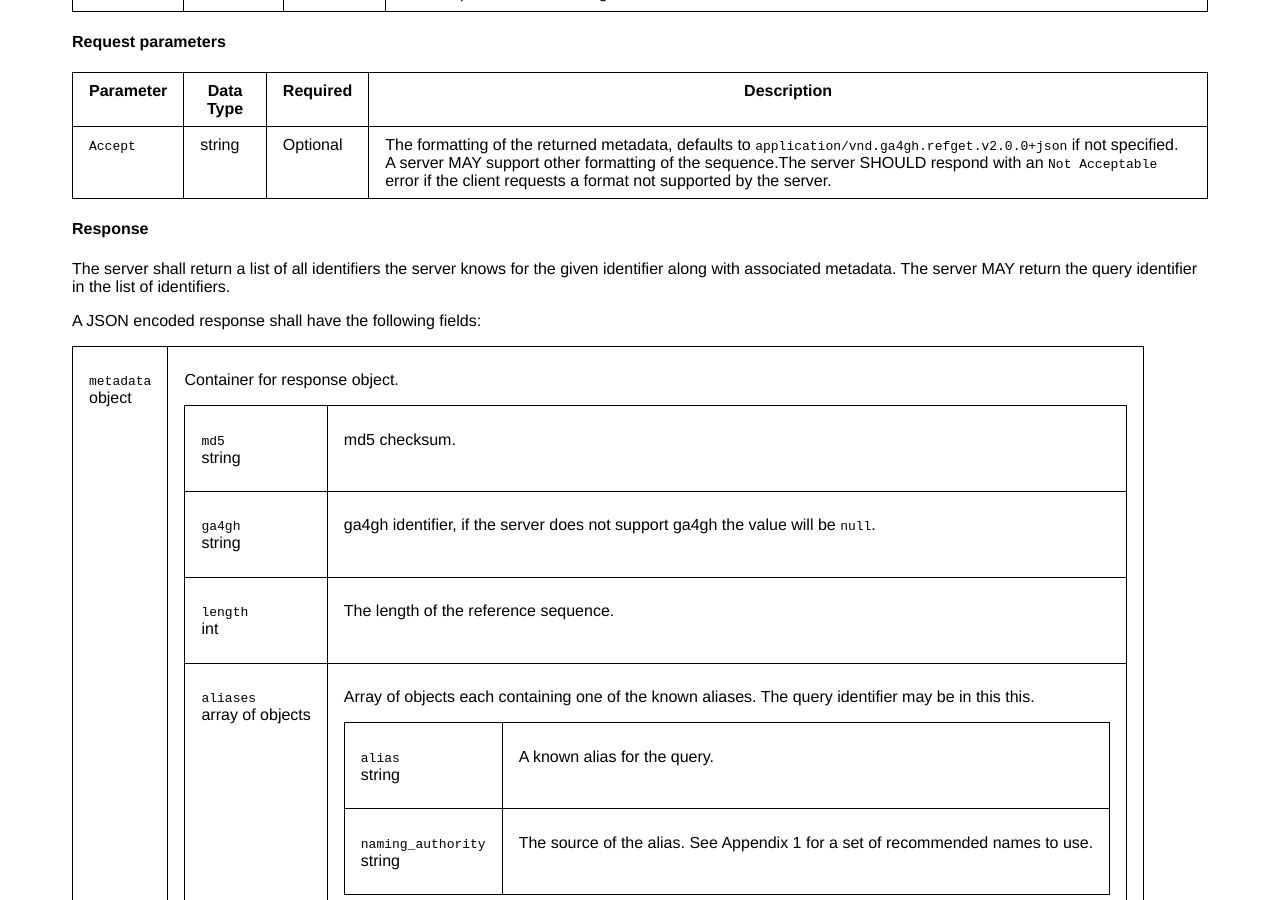
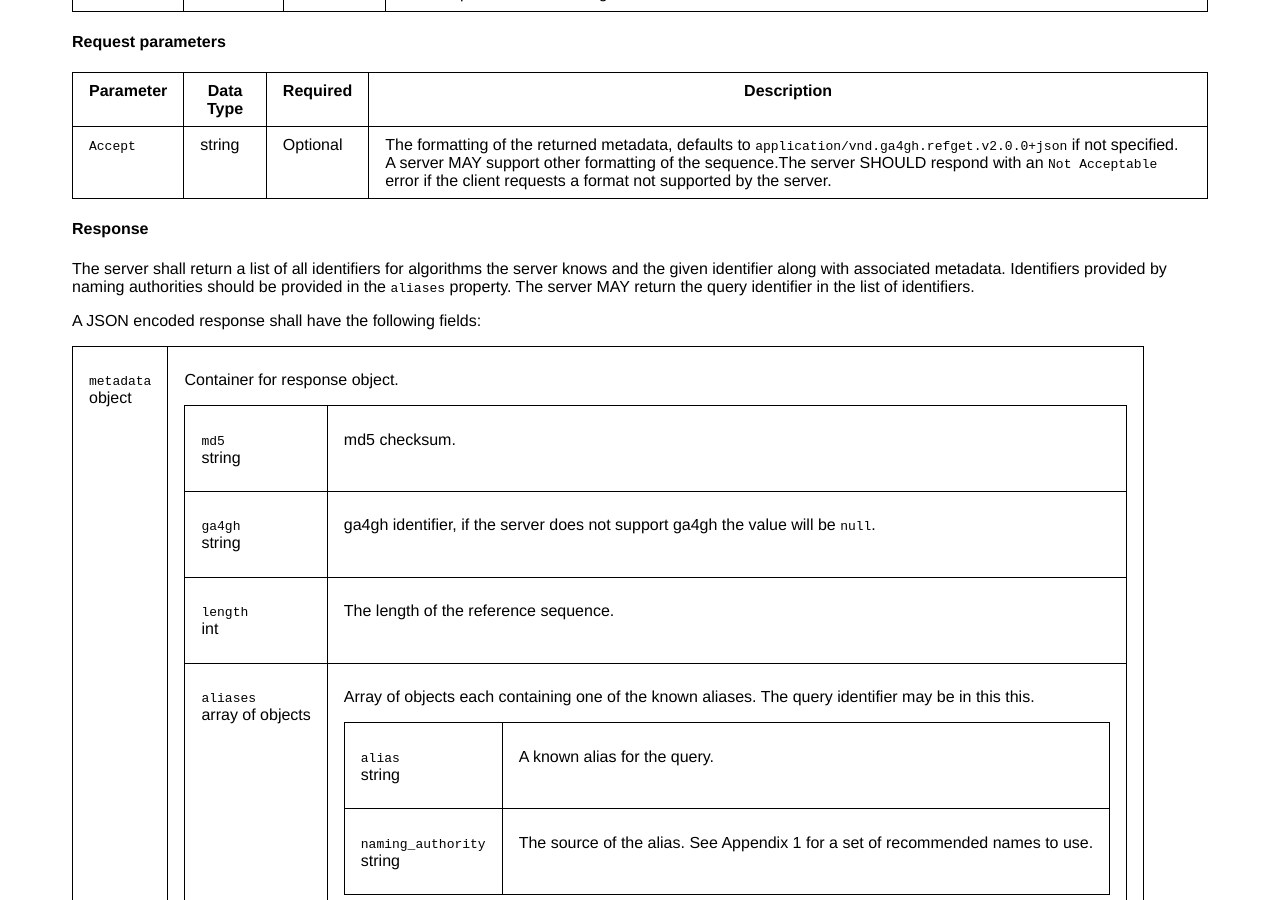
Before and after one commit to samtools/hts-specs, a Jekyll site: the page built from refget.md, in a window 1280 px wide and 900 px high, scrolled down 6060 px. Built offline with Jekyll 4.4.1, drawn with Linux system fonts in a browser that asks for light colours; some of the changed text lies outside the part shown.

Commit message:
Couple of clarifications before v2.0 (#9)
* Clarify the metadata return format

* Clarify subsequence_limit applies to all range request method

```diff
--- a/refget.md
+++ b/refget.md
@@ -237,7 +237,7 @@ Content-type: application/vnd.ga4gh.refget.v2.0.0+json
 
 #### Response
 
-The server shall return a list of all identifiers the server knows for the given identifier along with associated metadata. The server MAY return the query identifier in the list of identifiers.
+The server shall return a list of all identifiers for algorithms the server knows and the given identifier along with associated metadata. Identifiers provided by naming authorities should be provided in the `aliases` property. The server MAY return the query identifier in the list of identifiers.
 
 A JSON encoded response shall have the following fields:
 
```
Also changed, not shown: other parts of refget.md (+1 -1 lines).
